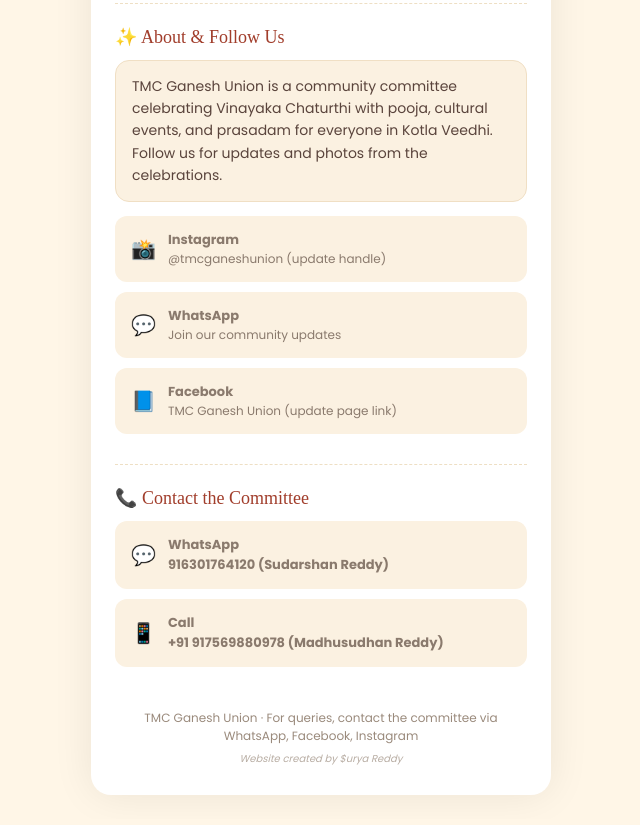
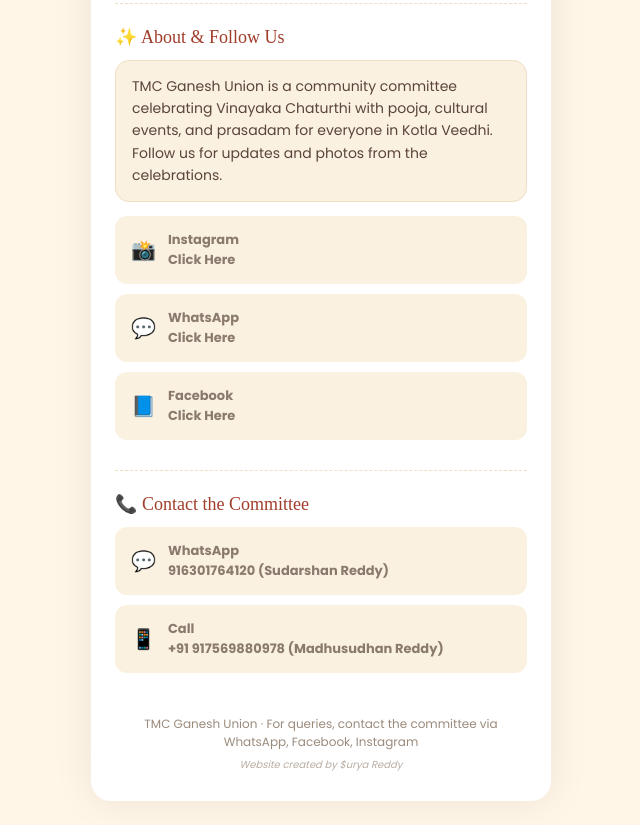
Before and after one commit to suryareddytadipatri/tmc-ganesh-union-app, a website: page public/index.html in a window 1280 px wide. Shown: the part 3536-4361 px from the top of the page, without its empty margins (319-959 px from the left). Drawn offline with Linux system fonts and the light colour scheme; no server answers; a web font is replaced by a local one.

Commit message:
Update contact links to 'Click Here' format

```diff
--- a/public/index.html
+++ b/public/index.html
@@ -804,15 +804,15 @@
       </div>
       <a class="contact-card disco-border disco-5" href="https://www.instagram.com/kotlo_veedhi_ganesh_union?igsh=YnVzbnFwMTA0YzVt&igsi=YnVzbnFwMTA0YzVt" target="_blank" rel="noopener">
         <span class="icon">📸</span>
-        <span><b>Instagram</b><span>@tmcganeshunion (update handle)</span></span>
+        <span><b>Instagram</b><span><b>Click Here</b></span></span>
       </a>
       <a class="contact-card disco-border disco-6" href="https://chat.whatsapp.com/KvUoq3x6xTI86bAMusACWn?s=cl&p=a&ilr=4" target="_blank" rel="noopener">
         <span class="icon">💬</span>
-        <span><b>WhatsApp</b><span>Join our community updates</span></span>
+        <span><b>WhatsApp</b><span><b>Click Here</b></span></span>
       </a>
       <a class="contact-card disco-border disco-1" href="https://www.facebook.com/share/1JkiK3jMgJ/" target="_blank" rel="noopener">
         <span class="icon">📘</span>
-        <span><b>Facebook</b><span>TMC Ganesh Union (update page link)</span></span>
+        <span><b>Facebook</b><span><b>Click Here</b></span></span>
       </a>
     </div>
 
```
